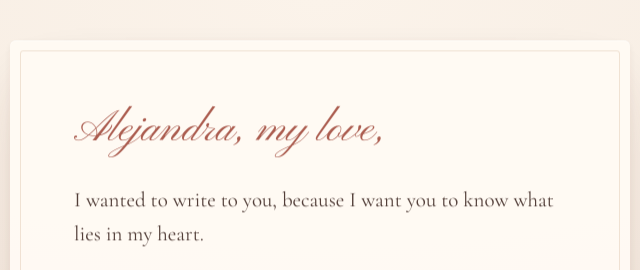
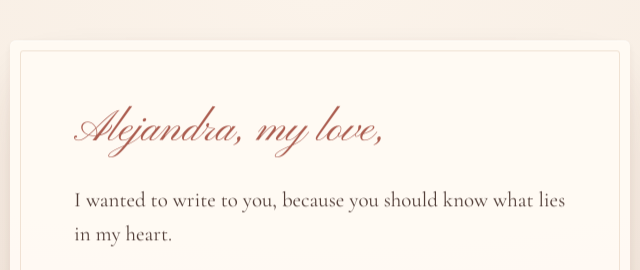
Before and after one commit to samuelsequaris-afk/para-ti-a, a plain HTML site: page index.html in a window 1280 px wide. Both pictures are taken after a click on the button "Open the letter". Shown: the top 270 px of the page, 320-960 px from the left. Drawn offline with nearby package versions, Linux system fonts and the light colour scheme.

Commit message:
Restore opening line
Co-Authored-By: Claude Opus 5.5 <noreply@anthropic.com>

```diff
--- a/index.html
+++ b/index.html
@@ -209,7 +209,7 @@
   <article class="letter" id="letter">
     <div class="salute">Alejandra, my love,</div>
 
-    <p>I wanted to write to you, because I want you to know what lies in my heart.</p>
+    <p>I wanted to write to you, because you should know what lies in my heart.</p>
 
     <p>Before I met you, I truly believed I would never be able to trust again, neither a person nor the love someone could give me. You proved me wrong. When we met, I felt something I had never felt before, a strange certainty that we had known each other for centuries. For the first time in my life, I felt complete. Not because you checked every box on some imaginary list (even though you do), but because I knew, in that moment, that I had found you again, across all the noise and all the distance.</p>
 
```
